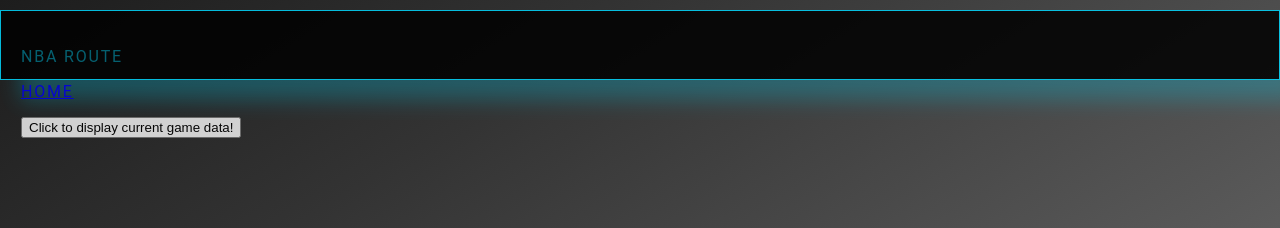
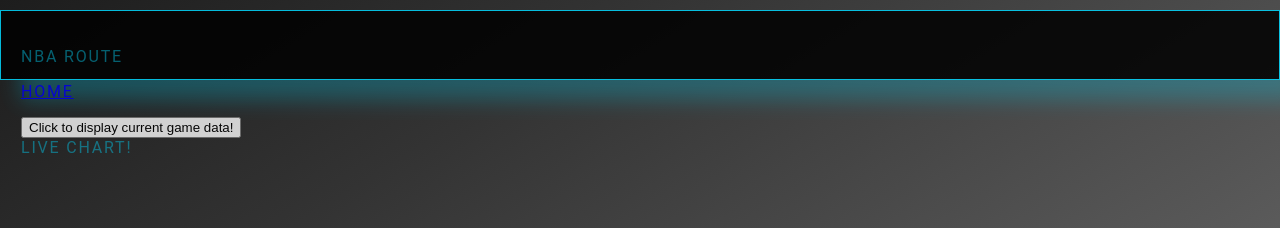
Before and after one commit to jtpank/orca-build-2, a React (Create React App) app in the folder front-end/: page /nba in a window 1280 px wide. Shown: the top 228 px of the page. Built offline with nearby package versions, Linux system fonts and the light colour scheme.

Commit message:
using env to hide key

```diff
--- a/front-end/package.json
+++ b/front-end/package.json
@@ -11,6 +11,7 @@
     "@testing-library/react": "^13.2.0",
     "@testing-library/user-event": "^13.5.0",
     "bootstrap": "^5.1.3",
+    "dotenv": "^16.0.3",
     "react": "^18.1.0",
     "react-bootstrap": "^2.4.0",
     "react-cookie": "^4.1.1",
--- a/front-end/src/App.js
+++ b/front-end/src/App.js
@@ -4,7 +4,7 @@ import Header from "./routes/Header";
 import Splash from "./routes/Splash";
 import Footer from "./routes/Footer";
 import NbaRoute from './routes/NbaRoute';
-import './styles/styles.css'
+import './styles/styles.css';
 class App extends React.Component {
   constructor(props){
     super(props);
--- /dev/null
+++ b/front-end/src/components/LiveChart.js
@@ -0,0 +1,16 @@
+import React, { Component } from 'react';
+
+class LiveChart extends Component {
+    constructor(props) {
+        super(props);
+      }
+  render() {
+    return (
+        <div>
+            Live Chart!
+        </div>
+    );
+  }
+}
+
+export default LiveChart;
--- a/front-end/src/routes/NbaRoute.js
+++ b/front-end/src/routes/NbaRoute.js
@@ -1,12 +1,14 @@
 import React from 'react';
 import {Link} from 'react-router-dom';
 import ContestTable from '../components/ContestTable';
+import LiveChart from '../components/LiveChart';
 import '../styles/styles.css';
 class NbaRoute extends React.Component {
   constructor(props) {
     super(props);
     this.state = {
       _game_array: [],
+      _live_chart_render: false,
     };
     this.getNbaData_balldontlie = this.getNbaData_balldontlie.bind(this);
   }
@@ -48,7 +50,7 @@ class NbaRoute extends React.Component {
   }
   async handleDisplayLiveOddsData(teamID) {
     const oddsAPI = 'https://api.the-odds-api.com/v4/sports/basketball_nba/odds';
-    const apiKey = 'DUMMY-KEY';
+    const apiKey = process.env.REACT_APP_ODDS_API_API_KEY;
     const fullAPI = `${oddsAPI}?apiKey=${apiKey}&regions=us&markets=h2h&oddsFormat=american&team=${teamID}`;
 
     const externResponse = await fetch(fullAPI)
@@ -61,6 +63,9 @@ class NbaRoute extends React.Component {
           return Promise.reject(error);
         }
         console.log(data);
+        this.setState({
+            _live_chart_render: true,
+          });
         return data;
       })
       .catch((error) => {
@@ -122,6 +127,7 @@ class NbaRoute extends React.Component {
                     ))
                 }
             </div>
+            <LiveChart></LiveChart>
         </div>
       </div>
     );
```
Also changed, not shown: 1 other file (tests, documents, lock files or other folders).
